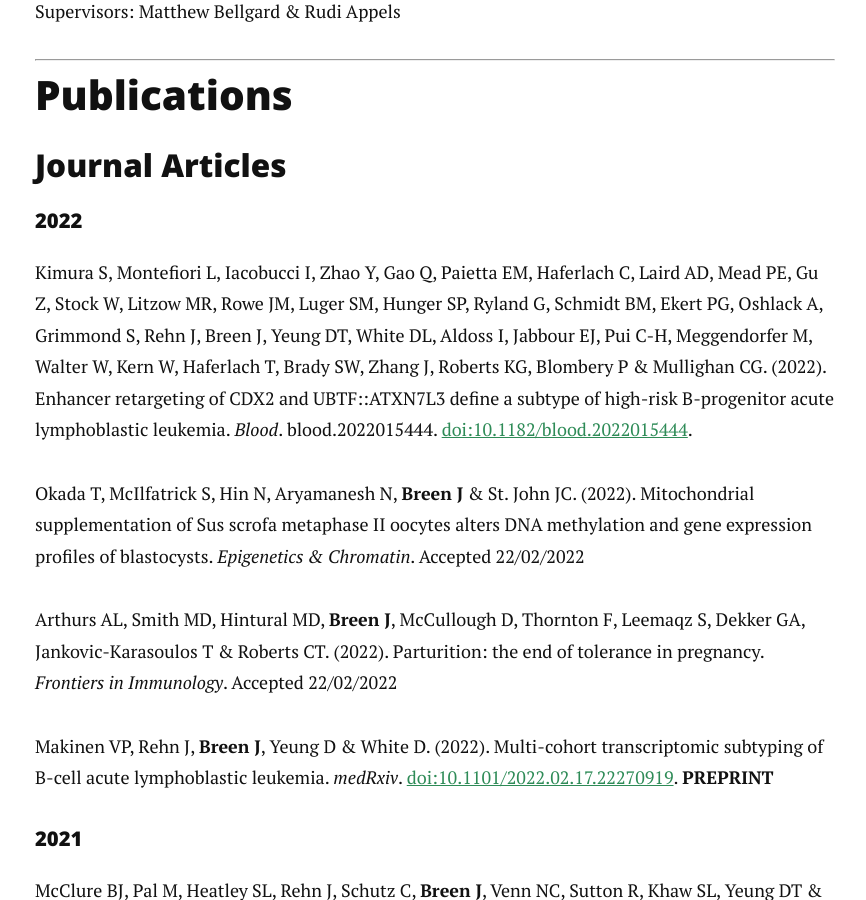
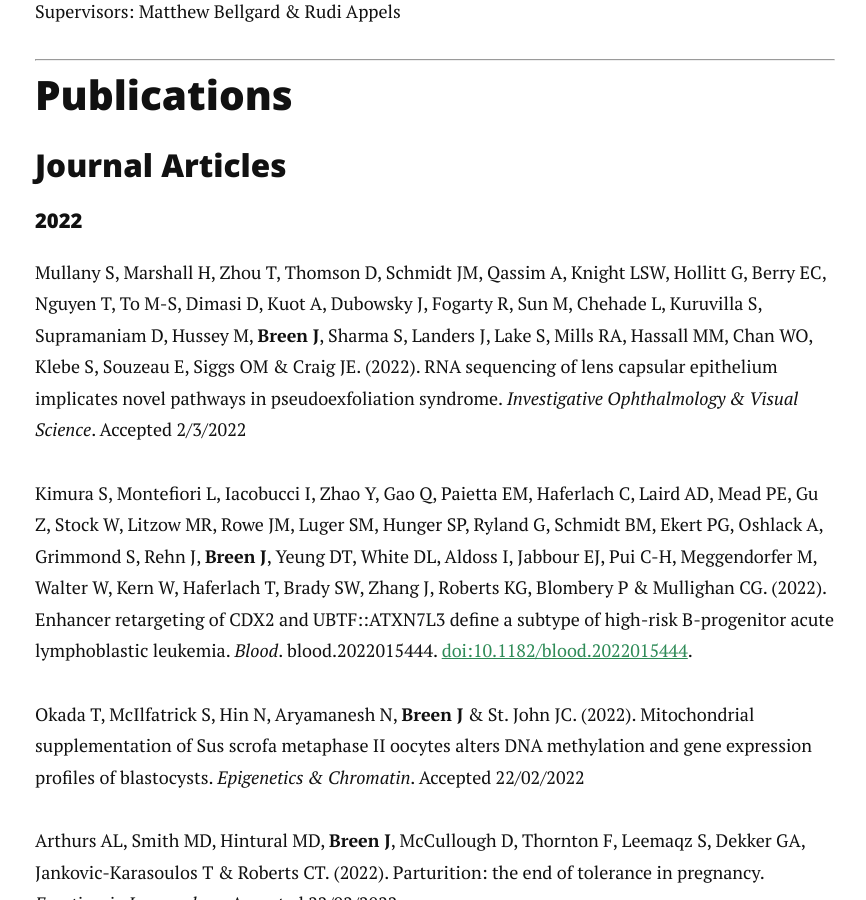
Before and after one commit to jimmybgammyknee/jimmybgammyknee.github.io, a Jekyll site: the page built from cv.md, in a window 1280 px wide and 900 px high, scrolled down 1726 px. Shown: the whole window, without its empty margins (205-1071 px from the left). Built offline with Jekyll 4.4.1, drawn with Linux system fonts in a browser that asks for light colours; nearby versions of some CDN libraries.

Commit message:
Update cv.md

```diff
--- a/cv.md
+++ b/cv.md
@@ -64,7 +64,9 @@ Supervisors: Matthew Bellgard & Rudi Appels <br>
 
 #### 2022
 
-Kimura S, Montefiori L, Iacobucci I, Zhao Y, Gao Q, Paietta EM, Haferlach C, Laird AD, Mead PE, Gu Z, Stock W, Litzow MR, Rowe JM, Luger SM, Hunger SP, Ryland G, Schmidt BM, Ekert PG, Oshlack A, Grimmond S, Rehn J, Breen J, Yeung DT, White DL, Aldoss I, Jabbour EJ, Pui C-H, Meggendorfer M, Walter W, Kern W, Haferlach T, Brady SW, Zhang J, Roberts KG, Blombery P & Mullighan CG. (2022). Enhancer retargeting of CDX2 and UBTF::ATXN7L3 define a subtype of high-risk B-progenitor acute lymphoblastic leukemia. _Blood_. blood.2022015444. [doi:10.1182/blood.2022015444](https://doi.org/10.1182/blood.2022015444).
+Mullany S, Marshall H, Zhou T, Thomson D, Schmidt JM, Qassim A, Knight LSW, Hollitt G, Berry EC, Nguyen T, To M-S, Dimasi D, Kuot A, Dubowsky J, Fogarty R, Sun M, Chehade L, Kuruvilla S, Supramaniam D, Hussey M, **Breen J**, Sharma S, Landers J, Lake S, Mills RA, Hassall MM, Chan WO, Klebe S, Souzeau E, Siggs OM & Craig JE. (2022). RNA sequencing of lens capsular epithelium implicates novel pathways in pseudoexfoliation syndrome. _Investigative Ophthalmology & Visual Science_. Accepted 2/3/2022
+
+Kimura S, Montefiori L, Iacobucci I, Zhao Y, Gao Q, Paietta EM, Haferlach C, Laird AD, Mead PE, Gu Z, Stock W, Litzow MR, Rowe JM, Luger SM, Hunger SP, Ryland G, Schmidt BM, Ekert PG, Oshlack A, Grimmond S, Rehn J, **Breen J**, Yeung DT, White DL, Aldoss I, Jabbour EJ, Pui C-H, Meggendorfer M, Walter W, Kern W, Haferlach T, Brady SW, Zhang J, Roberts KG, Blombery P & Mullighan CG. (2022). Enhancer retargeting of CDX2 and UBTF::ATXN7L3 define a subtype of high-risk B-progenitor acute lymphoblastic leukemia. _Blood_. blood.2022015444. [doi:10.1182/blood.2022015444](https://doi.org/10.1182/blood.2022015444).
 
 Okada T, McIlfatrick S, Hin N, Aryamanesh N, **Breen J** & St. John JC. (2022). Mitochondrial supplementation of Sus scrofa metaphase II oocytes alters DNA methylation and gene expression profiles of blastocysts. _Epigenetics & Chromatin_. Accepted 22/02/2022
 
```
